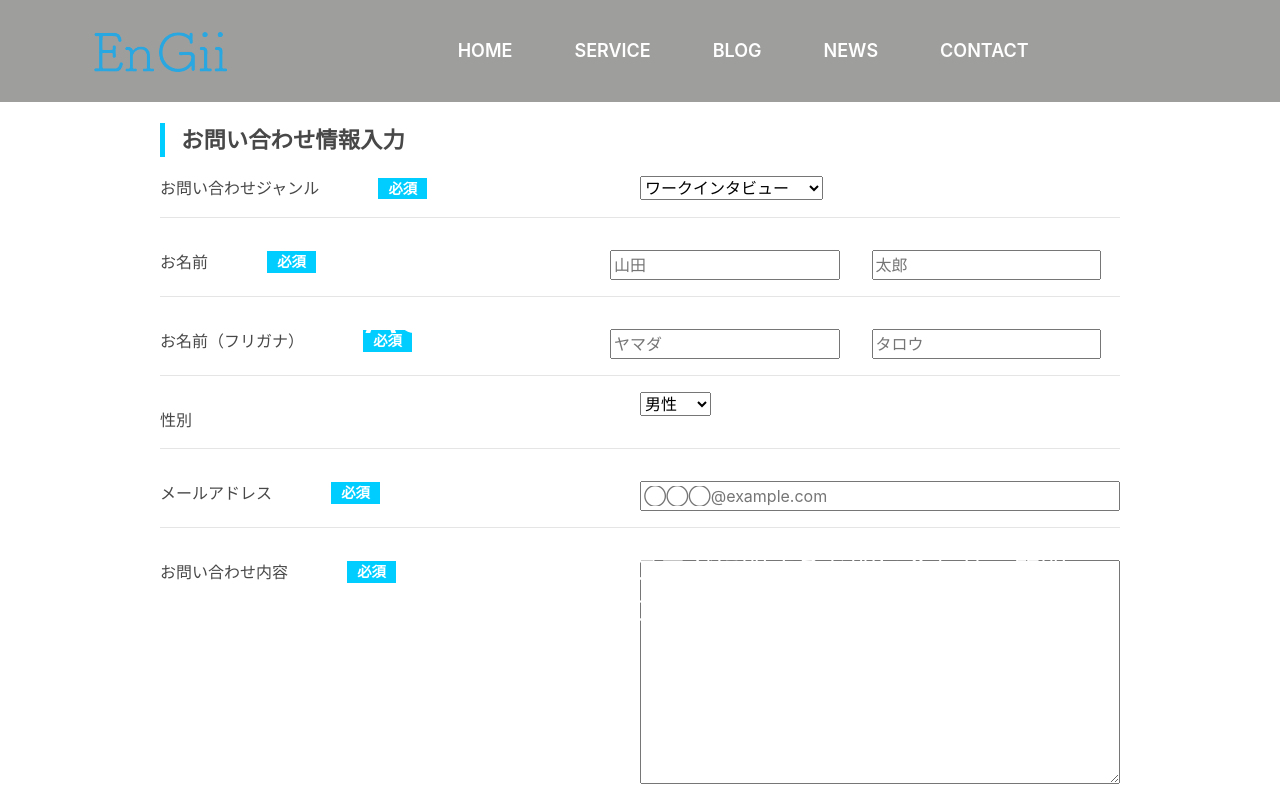
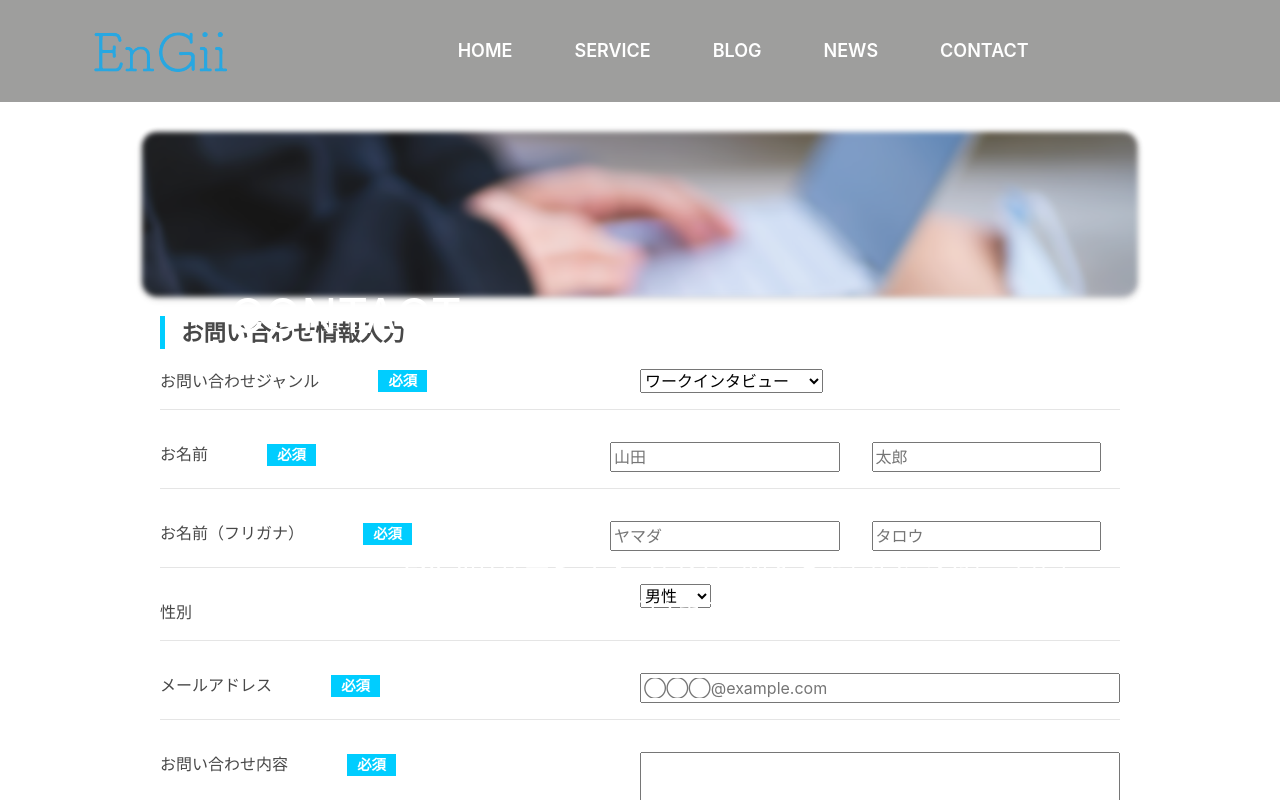
Before and after one commit to vivaruckk17/officialengii, a Nuxt app: page /contact in a window 1280 px wide. Shown: the top 800 px of the page. Built offline with nearby package versions, Linux system fonts and the light colour scheme.

Commit message:
Update contact.vue

```diff
--- a/pages/contact.vue
+++ b/pages/contact.vue
@@ -329,6 +329,9 @@ export default {
   .responsive-size{
     display:none;
   }
+  .pc-size{
+    display:block;
+  }
 
 }
 @media screen and (min-width:1024px){
```
